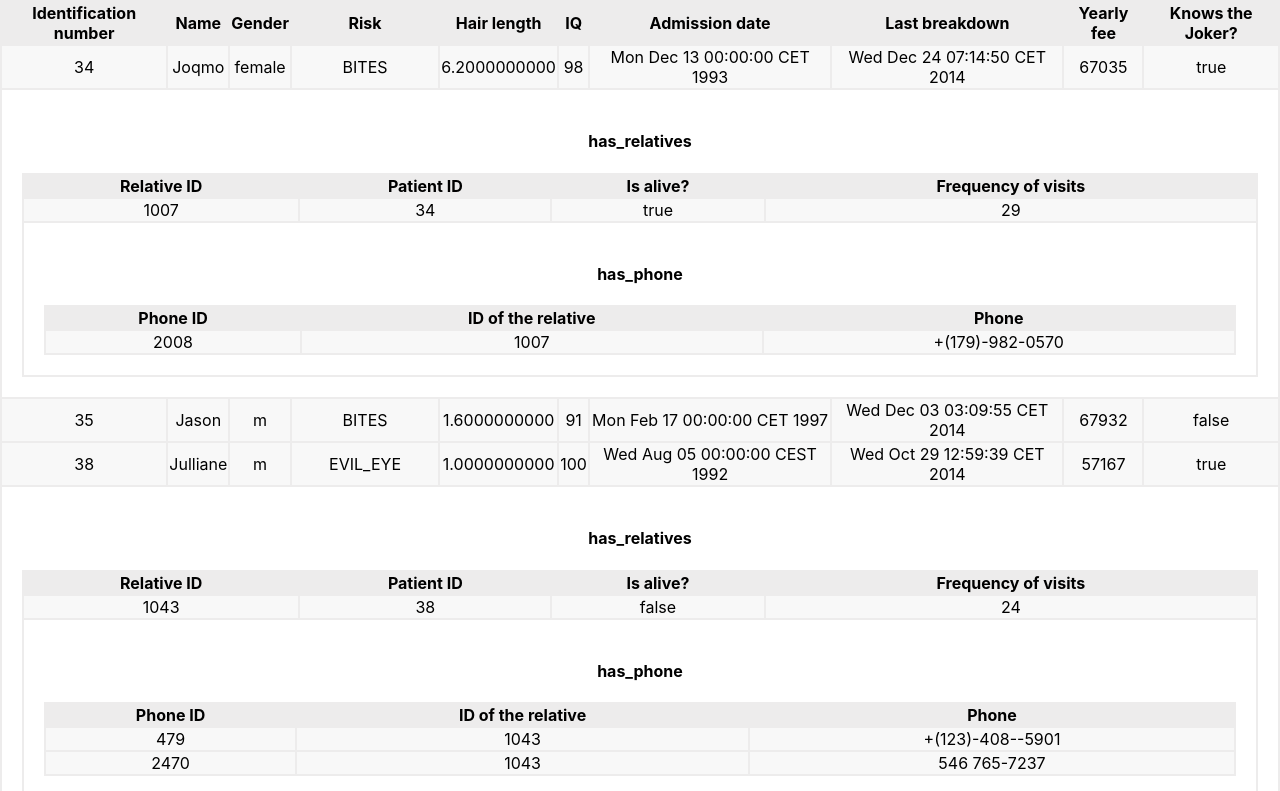
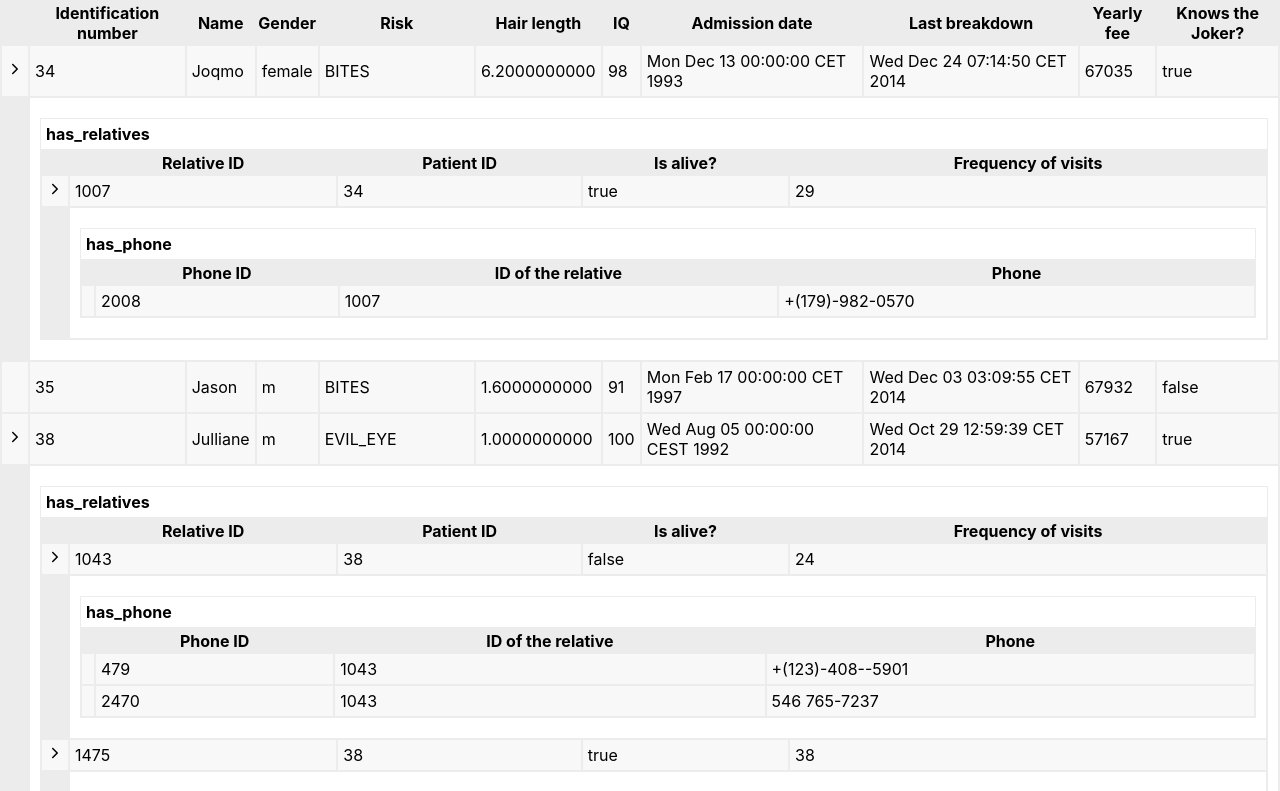
Before and after one commit to dandelionadia/table, a React (Create React App) app: page / in a window 1280 px wide. Shown: the top 791 px of the page. Built offline with nearby package versions, Linux system fonts and the light colour scheme.

Commit message:
adds icon for parent rows

```diff
--- a/package.json
+++ b/package.json
@@ -6,6 +6,7 @@
     "node-sass": "^4.12.0",
     "react": "^16.8.6",
     "react-dom": "^16.8.6",
+    "react-icons": "^3.7.0",
     "react-scripts": "3.0.1"
   },
   "scripts": {
--- a/src/Table.js
+++ b/src/Table.js
@@ -1,4 +1,6 @@
 import React from 'react';
+import { IoIosArrowForward } from "react-icons/io";
+
 
 class Table extends React.Component {
     renderHeaders = () => {
@@ -6,6 +8,7 @@ class Table extends React.Component {
         const keys = Object.keys(takeData)
         return (
             <tr>
+                <th width="10"></th>
                 {keys.map((key) => (
                     <th>{key}</th>
                 ))}
@@ -17,8 +20,9 @@ class Table extends React.Component {
         const childHeading = Object.keys(kids)[0]
         return (
             <tr>
+                <td></td>
                 <td colSpan="10" className="table--nested">
-                    <h4>{childHeading}</h4>
+                    <h4 className="table__section">{childHeading}</h4>
                     <Table data={kids[childHeading].records} />
                 </td>
             </tr>
@@ -30,18 +34,20 @@ class Table extends React.Component {
         return (
             <table className="table">
                 {this.renderHeaders()}
-                {this.props.data.map((row) => (
+                {this.props.data.map((row) => {
+                    const hasChildren = row.kids && Object.keys(row.kids).length > 0
+                    return (
                         <>
                             <tr className="table__row">
+                                <td>{hasChildren && <IoIosArrowForward />}</td>
                                 {Object.values(row.data).map((item) => (
                                     <td>{item}</td>
                                 ))}
                             </tr>
-                        {
-                            row.kids && Object.keys(row.kids).length > 0 && this.renderChild(row.kids)
-                        }
+                            {hasChildren && this.renderChild(row.kids)}
                         </>
-                ))}
+                    )
+                })}
             </table>
         )
     }
--- a/src/table.scss
+++ b/src/table.scss
@@ -3,20 +3,25 @@
 
     &__row {
         background-color: $color-columns;
-        text-align: center;
     }
 
     &--nested {
         background-color: #fff;
-        padding: 20px;
+        padding: 20px 10px;
     }
-}
 
-td {
-    text-align: center;
+    &__section {
+        border: 1px solid #EDECEC;
+        padding: 5px;
+        margin: 0;
+        text-align: left;
+    }
 }
 
 table {
     width: 100%;
-    text-align: center;
 }
+
+td {
+    padding: 5px;
+}
```
Also changed, not shown: 1 other file (tests, documents, lock files or other folders). Lines whose indentation alone changed are shown as unchanged.
